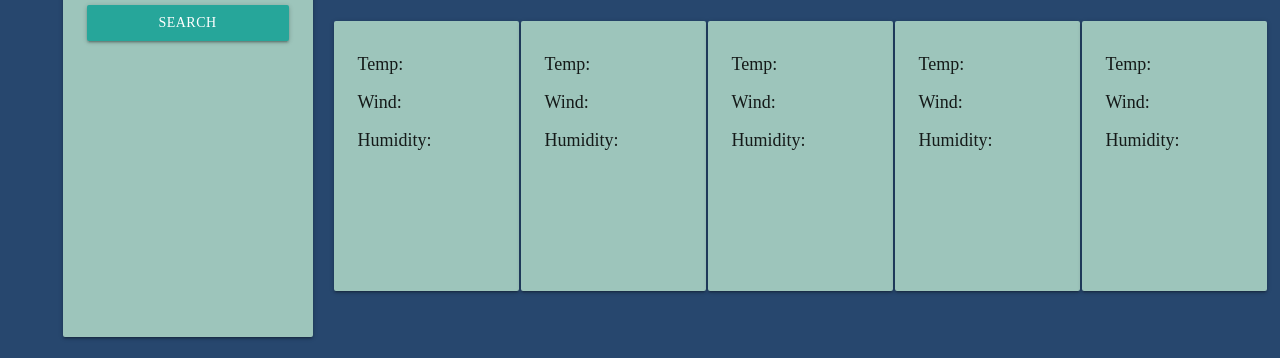
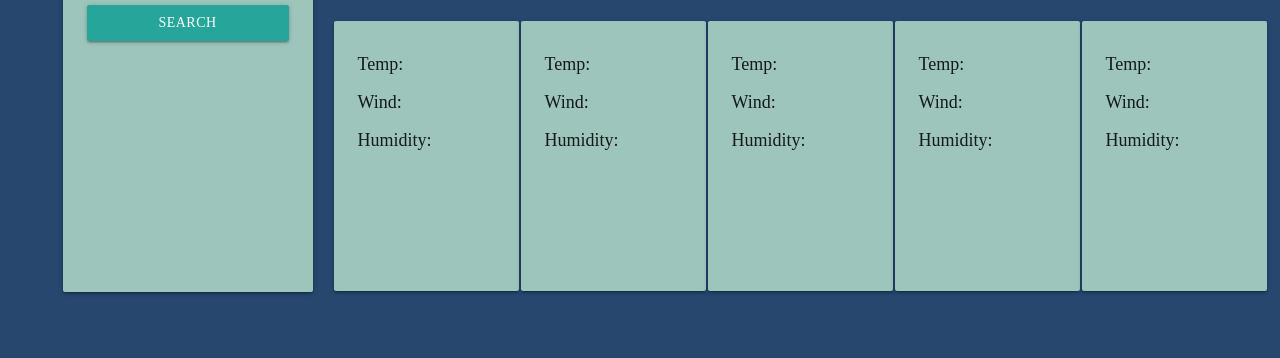
Before and after one commit to Castoreno05/WeatherApp, a plain HTML site: page index.html in a window 1280 px wide. Shown: the part 442-800 px from the top of the page. Drawn offline with nearby package versions, Linux system fonts and the light colour scheme; a web font is replaced by a local one.

Commit message:
Styling issue

```diff
--- a/Assets/style.css
+++ b/Assets/style.css
@@ -20,7 +20,7 @@
 
 /* Make the city panel high enough to append recent searches */
 .searchPanel {
-    height: 554px;
+    height: 509px;
     width: 250px;
     font-size: 14px !important;
 }
```
